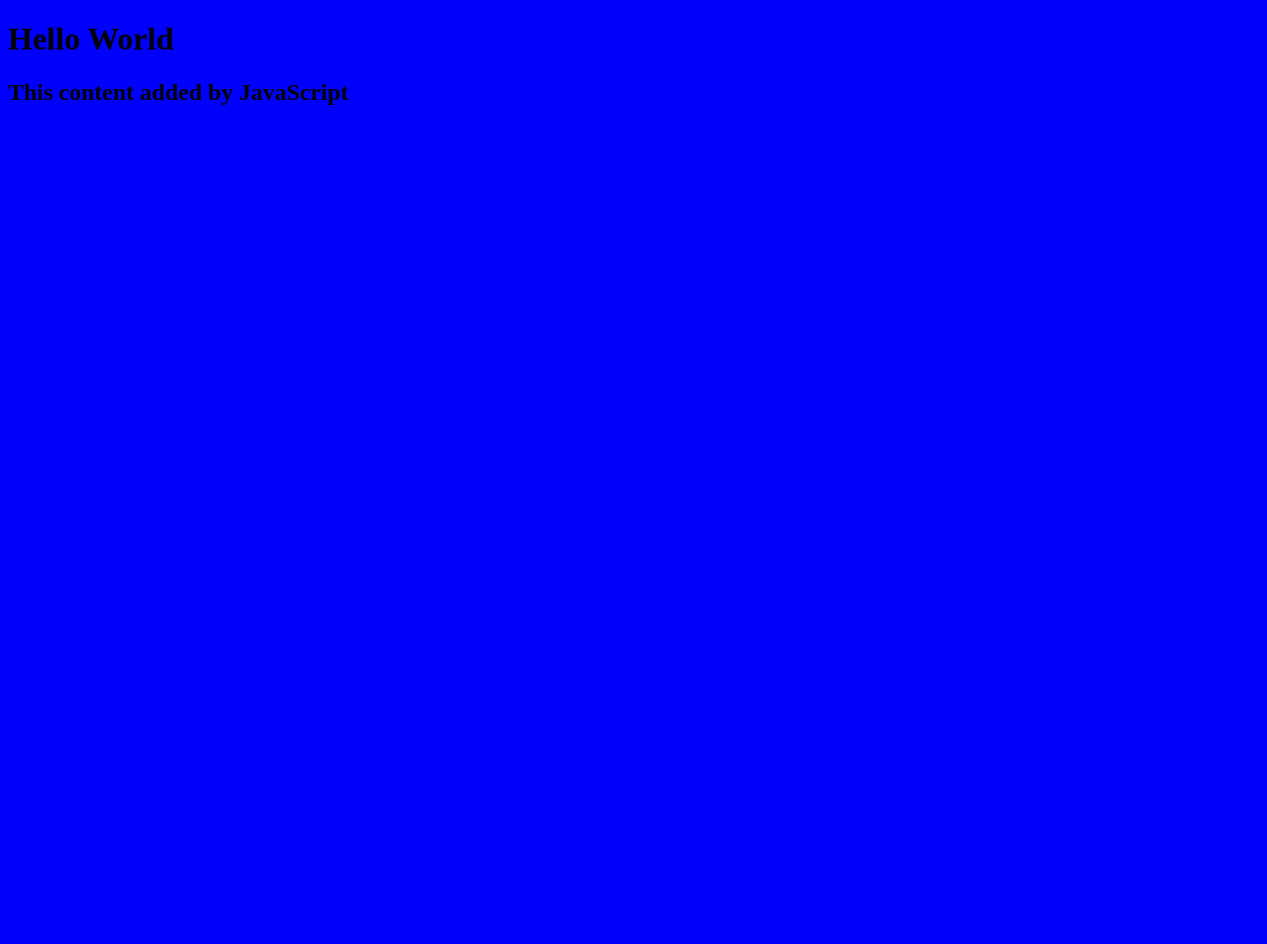
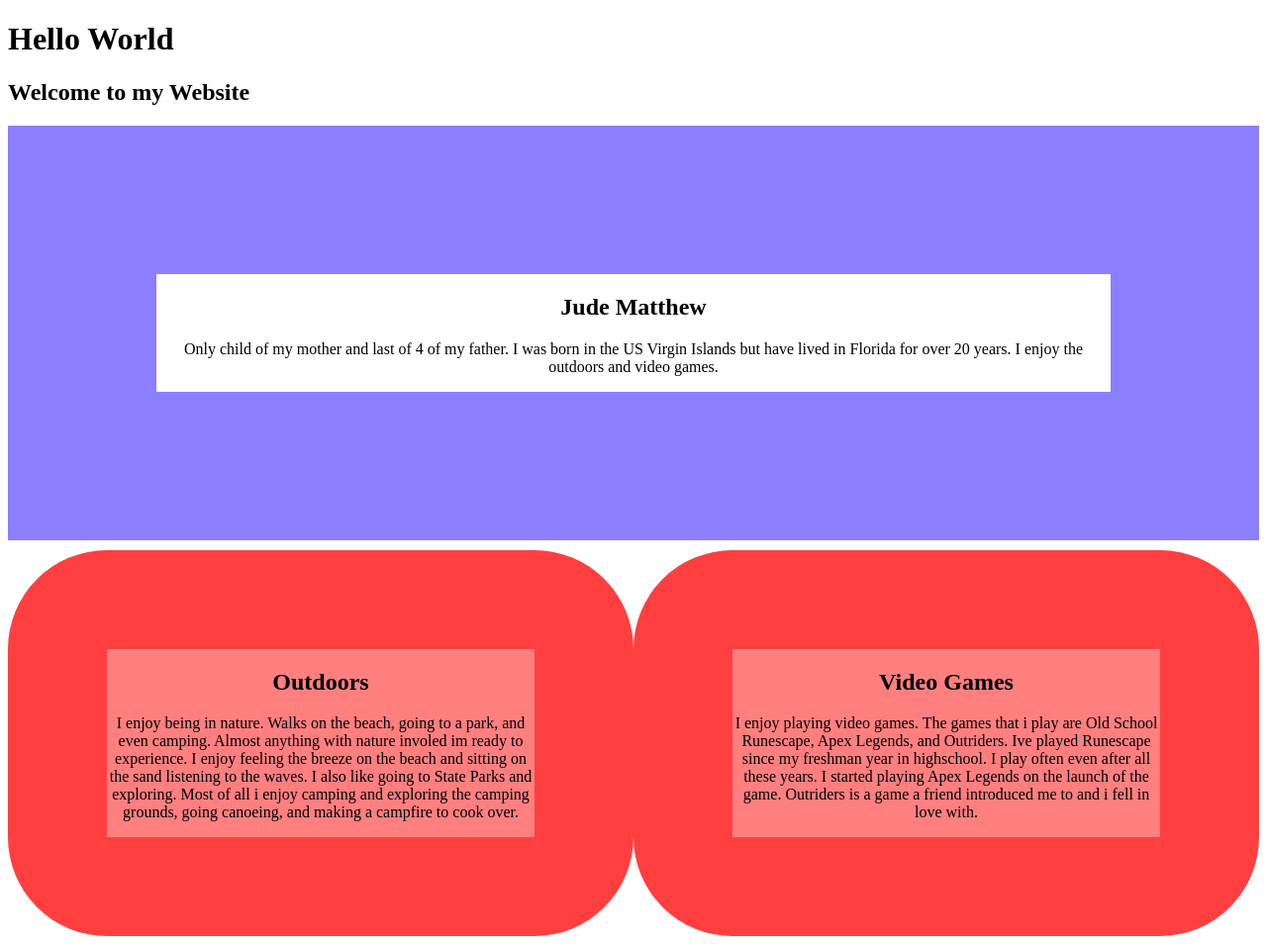
Before and after one commit to JudeMatthew/blackstatik, a plain HTML site: page index.html in a window 1280 px wide. Shown: the whole page at 99% size. Before the commit the page ends 800 px from the top, so only its background shows below. Drawn offline with Linux system fonts and the light colour scheme.

Commit message:
Made changes to style and script. Wrote bio and hobbie page

```diff
--- a/index.html
+++ b/index.html
@@ -7,5 +7,32 @@
   <body>
       <h1>Hello World</h1>
       <script src="script.js"></script>
+      <div class="biocontentbox">
+        <h2>Jude Matthew</h2>
+        <p>Only child of my mother and last of 4 of my father.
+            I was born in the US Virgin Islands but have lived in Florida for over 20 years.
+          I enjoy the outdoors and video games.
+        </p>
+      </div>
+      <div class = "contentbox">
+        <h2>Outdoors</h2>
+        <p> I enjoy being in nature. Walks on the beach, going to a park, and even camping.
+          Almost anything with nature involed im ready to experience.
+          I enjoy feeling the breeze on the beach and sitting on the sand listening to the waves.
+          I also like going to State Parks and exploring.
+          Most of all i enjoy camping and exploring the camping grounds, going canoeing, and making a campfire to cook over.
+
+        </p>
+        </div>
+        <div class = "contentbox">
+          <h2>Video Games</h2>
+          <p>I enjoy playing video games.
+             The games that i play are Old School Runescape, Apex Legends, and Outriders.
+            Ive played Runescape since my freshman year in highschool.
+            I play often even after all these years.
+            I started playing Apex Legends on the launch of the game.
+            Outriders is a game a friend introduced me to and i fell in love with.
+
+          </p>
   </body>
 </html>
--- a/script.js
+++ b/script.js
@@ -1,3 +1,3 @@
 const h2 = document.createElement("h2");
-h2.textContent = "This content added by JavaScript";
+h2.textContent = "Welcome to  my Website";
 document.querySelector("body").appendChild(h2);
--- a/style.css
+++ b/style.css
@@ -1,3 +1,18 @@
 body{
-    background-color: blue;
+    background-color: white;
 }
+.contentbox {
+    display: table-cell;
+    border: 100px solid rgba(255, 0, 0, 0.5);
+    border-radius: 100px;
+    margin: 10px 10px 10px 10px;
+    text-align: center;
+    width: 33%;
+    background-color: rgba(255, 0, 0, 0.5);}
+
+    .biocontentbox {
+        text-align: center;
+        border: 150px solid rgba(25, 0, 255, 0.5);
+        margin: 10px 0px 10px 0px;
+
+    }
```
